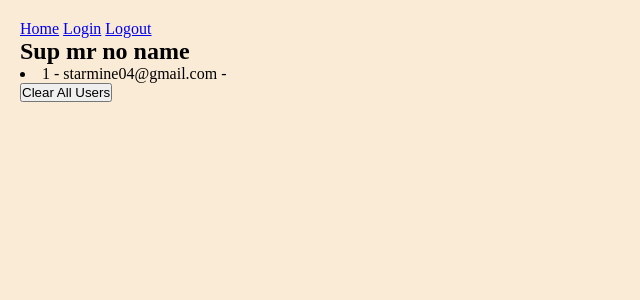
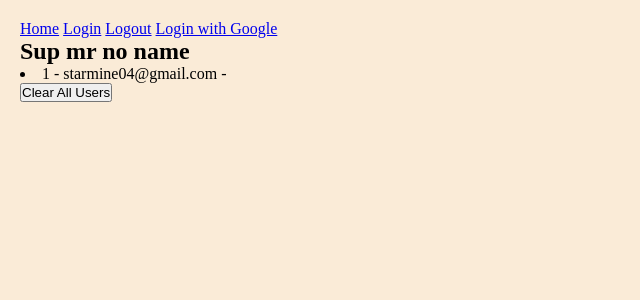
Before and after one commit to ErkiSture/gambling, a Flask app: page / in a window 1280 px wide. Shown: the top 300 px of the page, without its empty margins (0-640 px from the left). Run offline with Flask 3, Linux system fonts and the light colour scheme; data comes from the database, SQL or seed files in the repository; both versions use the stored data as it was after the commit.

Commit message:
login with google

```diff
--- a/app.py
+++ b/app.py
@@ -1,10 +1,23 @@
 from flask import Flask, request, g, render_template, redirect, url_for, session, flash, get_flashed_messages
 import sqlite3
 from werkzeug.security import generate_password_hash, check_password_hash
+from authlib.integrations.flask_client import OAuth
 
 app = Flask(__name__)
 app.secret_key = 'ds2slayer69420'
 DATABASE = 'mydb.db'
+
+
+oauth = OAuth(app)
+google = oauth.register(
+    name='google',
+    client_id='1001266071376-qtf88a8m7cr92ap638dq3tvc4k16euap.apps.googleusercontent.com',
+    client_secret='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',
+    server_metadata_url='https://accounts.google.com/.well-known/openid-configuration',
+    api_base_url='https://www.googleapis.com/oauth2/v1/',
+    client_kwargs={'scope': 'openid email profile'},
+)
+
 
 def get_db():
     if 'db' not in g:
@@ -18,6 +31,7 @@ def close_db(exception):
     if db is not None:
         db.close()
 
+
 def init_db():
     db = sqlite3.connect(DATABASE)
     db.execute("""CREATE TABLE IF NOT EXISTS users(
@@ -30,16 +44,34 @@ def init_db():
 
 
 
+@app.route('/login/google')
+def login_google():
+    redirect_uri = url_for('auth_callback', _external=True)
+    return google.authorize_redirect(redirect_uri)
+
+@app.route('/auth/callback')
+def auth_callback():
+    token = google.authorize_access_token()
+    user_info = google.get('userinfo').json()
+    # Use user_info['email'] etc. to log user in
+    session['username'] = user_info['email']
+    db = get_db()
+    user = db.execute('SELECT * FROM users WHERE name = ?', (user_info['email'],)).fetchone()
+    if user is None:
+        db.execute('INSERT INTO users (name, password) VALUES (?, ?)', (user_info['email'], ''))
+        db.commit()
+    return redirect(url_for('index'))
+
+
+
+
 @app.route('/', methods=['GET', 'POST'])
 @app.route('/index', methods=['GET', 'POST'])
 def index():
     db = get_db()
     username = session.get('username')
     rows = db.execute('select * from users').fetchall()
-    for row in rows:
-        print(row['name'])
     return render_template('index.html', users=rows, username=username)
-
 
 
 @app.route('/registration', methods=['GET', 'POST'])
@@ -107,6 +139,7 @@ def logout():
     session.clear()
     return redirect(url_for('login'))
 
+
 if __name__ == '__main__':
     init_db()
-    app.run(debug=False)
+    app.run(debug=True)
--- a/templates/base.html
+++ b/templates/base.html
@@ -12,6 +12,7 @@
             <a href="{{ url_for('index') }}">Home</a>
             <a href="{{ url_for('login') }}">Login</a>
             <a href="{{ url_for('logout') }}">Logout</a>
+            <a href="{{ url_for('login_google') }}">Login with Google</a>
         </nav>
     </header>
 
```
Also changed, not shown: mydb.db.
